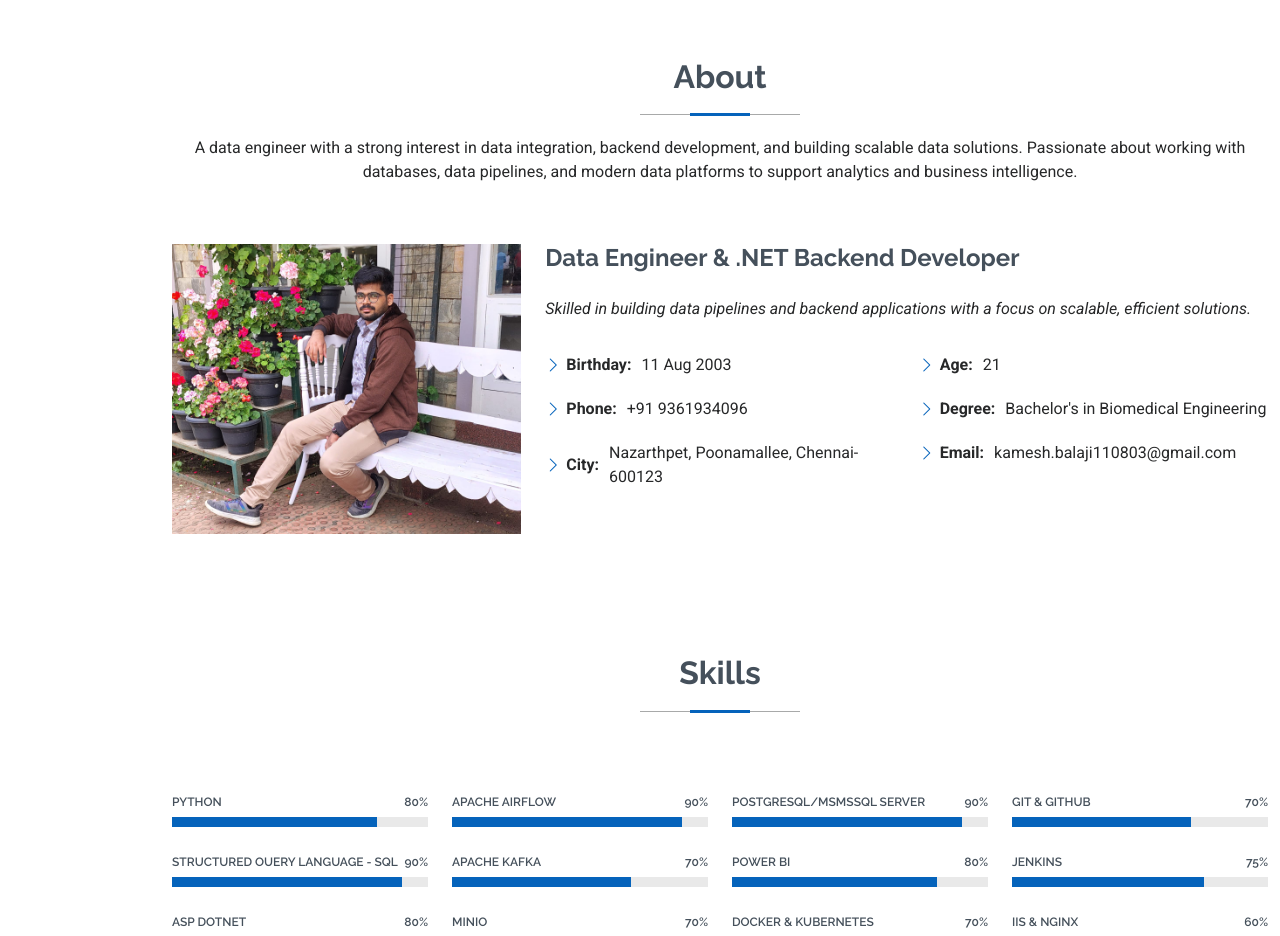
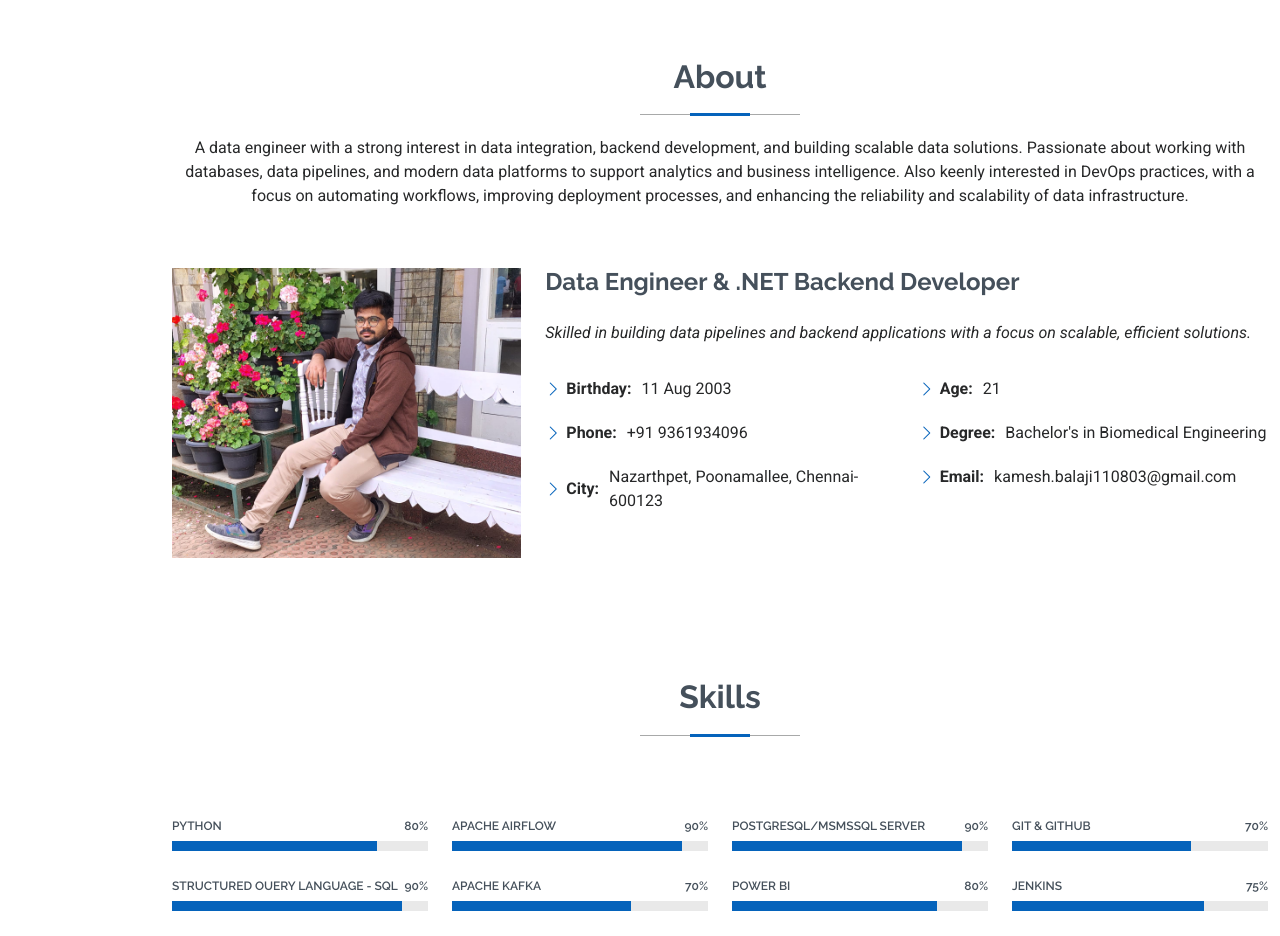
Before and after one commit to Bkamesh/Portfolio, a plain HTML site: page index.html in a window 1280 px wide. Shown: the part 802-1738 px from the top of the page. Drawn offline with Linux system fonts and the light colour scheme.

Commit message:
Update index.html

```diff
--- a/index.html
+++ b/index.html
@@ -91,8 +91,7 @@
       <div class="container section-title" data-aos="fade-up">
         <h2>About</h2>
 <p>
-A data engineer with a strong interest in data integration, backend development, and building scalable data solutions. Passionate about working with databases, data pipelines, and modern data platforms to support analytics and business intelligence.
-</p>
+A data engineer with a strong interest in data integration, backend development, and building scalable data solutions. Passionate about working with databases, data pipelines, and modern data platforms to support analytics and business intelligence. Also keenly interested in DevOps practices, with a focus on automating workflows, improving deployment processes, and enhancing the reliability and scalability of data infrastructure.</p>
       </div><!-- End Section Title -->
 
       <div class="container" data-aos="fade-up" data-aos-delay="100">
```
